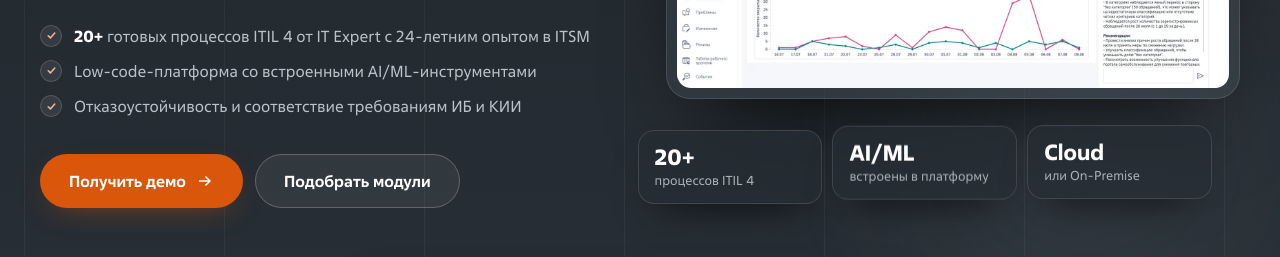
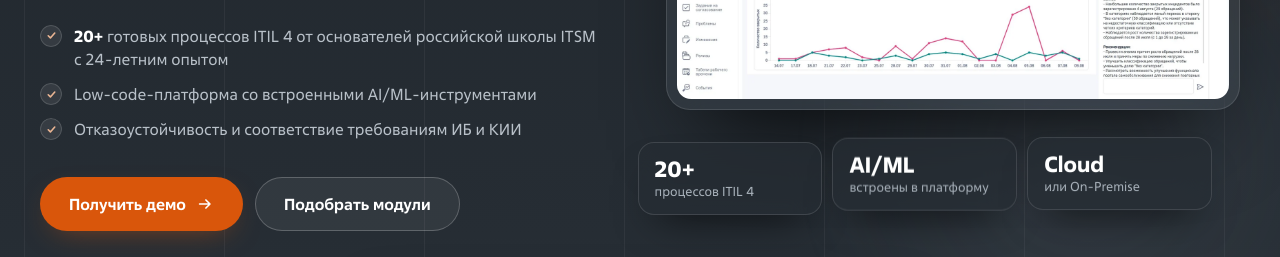
Before and after one commit to katerinazaber/itsmbox-landing, a plain HTML site: page index.html in a window 1280 px wide. Shown: the part 543-800 px from the top of the page. Drawn offline with Linux system fonts and the light colour scheme.

Commit message:
Hero: update ITIL 4 line
Co-authored-by: Perplexity <noreply@perplexity.ai>

```diff
--- a/index.html
+++ b/index.html
@@ -46,7 +46,7 @@
       <h1 id="hero-title" class="hero__title reveal">ITSM&#8209;платформа, которая <span class="grad">растёт вместе с&nbsp;ИТ&#8209;службой</span></h1>
       <p class="hero__lead reveal">От Service Desk до управления ИТ&#8209;услугами, активами и&nbsp;конфигурациями на&nbsp;единой AI&#8209;driven low&#8209;code&#8209;платформе</p>
       <ul class="checks reveal">
-        <li><strong>20+</strong> готовых процессов ITIL 4 от IT Expert с 24&#8209;летним опытом в ITSM</li>
+        <li><strong>20+</strong> готовых процессов ITIL&nbsp;4 от основателей российской школы ITSM с&nbsp;24&#8209;летним опытом</li>
         <li>Low&#8209;code&#8209;платформа со встроенными AI/ML&#8209;инструментами</li>
         <li>Отказоустойчивость и соответствие требованиям ИБ и КИИ</li>
       </ul>
```
